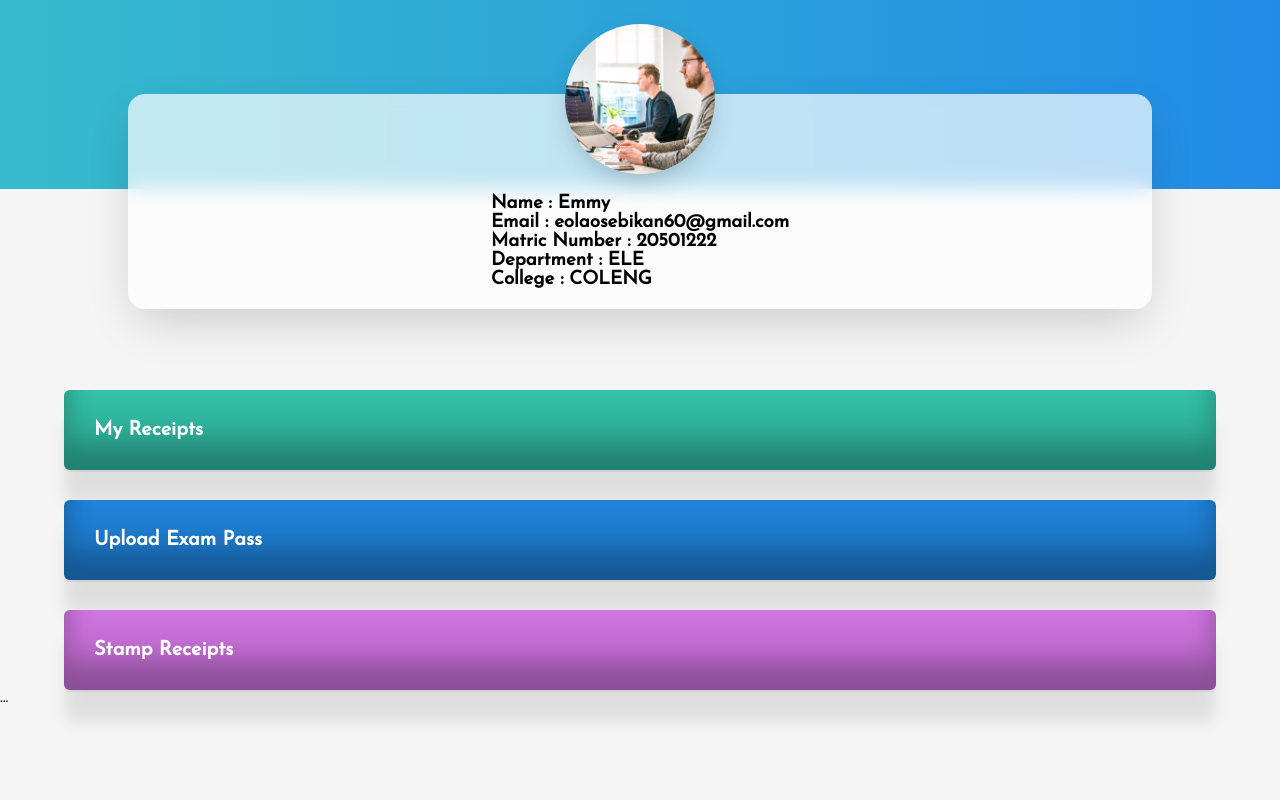
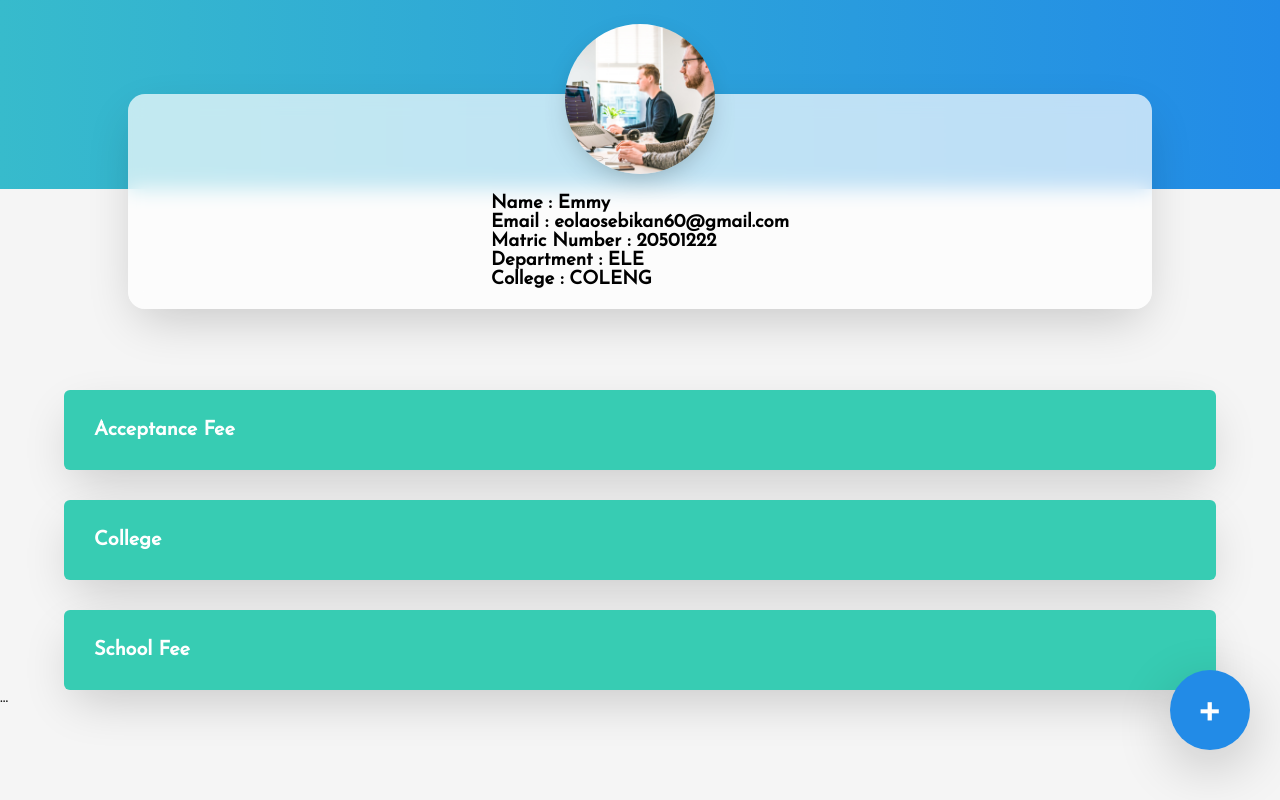
Before and after one commit to DevEmmy/Re-Store, a React (Create React App) app in the folder app/: page /my-receipts in a window 1280 px wide. Built offline with nearby package versions, Linux system fonts and the light colour scheme.

Commit message:
Updating files, 5:11, Feb 26

```diff
--- a/app/package.json
+++ b/app/package.json
@@ -8,6 +8,7 @@
     "@testing-library/user-event": "^13.2.1",
     "react": "^17.0.2",
     "react-dom": "^17.0.2",
+    "react-router-dom": "^6.2.1",
     "react-scripts": "5.0.0",
     "web-vitals": "^2.1.0",
     "yarn": "^1.22.17"
--- a/app/src/App.css
+++ b/app/src/App.css
@@ -83,3 +83,73 @@ body{
     margin-top: -90px;
     box-shadow: rgba(0, 0, 0, 0.3) 0px 10px 30px -10px;
 }
+
+/* Receipts Styles */
+.receipts_page{
+    display: grid;
+    grid-template-rows: 2fr;
+    gap: 50px;
+
+}
+
+.lists_of_receipts{
+    display: grid;
+    grid-template-rows: 2fr;
+    gap: 30px;
+    width: 90%;
+    margin: 4cm auto 0;
+}
+
+.receipt{
+    padding: 30px 30px;
+    color: white;
+    border-radius: 6px;
+    font-size: 17px;
+    box-shadow: rgba(0, 0, 0, 0.2) 0px 18px 50px -10px;
+    background:#37ccb3;
+}
+
+.add_icon{
+    position: fixed;
+    bottom: 50px;
+    right: 30px;
+    border-radius: 50%;
+    display: flex;
+    align-items: center;
+    justify-content: center;
+    background: #228be7;
+    color: white;
+    height: 80px;
+    width: 80px;
+    font-size: 50px;
+    box-shadow: 0 17px 56px rgba(0,0,0,0.2);
+}
+
+/* Exam Pass Styles */
+.exam_pass{
+    display: grid;
+    grid-template-rows: 2fr;
+    gap: 50px;
+
+}
+
+.lists_of_exam_pass{
+    display: grid;
+    grid-template-rows: 2fr;
+    gap: 30px;
+    width: 90%;
+    margin: 4cm auto 0;
+}
+
+.pass{
+    padding: 30px 30px;
+    color: white;
+    border-radius: 6px;
+    font-size: 17px;
+    box-shadow: rgba(0, 0, 0, 0.2) 0px 18px 50px -10px;
+    background:#37ccb3;
+}
+
+a{
+    text-decoration: none;
+}
--- a/app/src/App.js
+++ b/app/src/App.js
@@ -2,14 +2,45 @@ import './App.css';
 import Auth from './Components/Auth/Auth';
 import Register from "./Components/Auth/Register"
 import HomePage from './Components/HomePage';
-
+import MyReceipts from './Components/Pages/MyReceipts';
+import StampReceipts from './Components/Pages/StampReceipts';
+import UploadExamPass from './Components/Pages/UploadExamPass';
+import {
+  BrowserRouter as Router,
+  Routes,
+  Route,
+  Link,
+} from 'react-router-dom'
 
 function App() {
   return (
     <div className="App">
-		{/* <Register />
-    <Auth /> */}
-    <HomePage />
+      <Router>
+        <Routes>
+              <Route exact path='/' element={<Auth />} >
+              </Route>
+
+              <Route exact path='/register' element={<Register /> }>
+              </Route>
+              <Route exact path='/home' element={<HomePage /> }>
+              </Route>
+
+              <Route exact path='/upload-exam-pass' element={<UploadExamPass /> }>
+              </Route>
+
+
+              <Route exact path='/stamp-receipts' element={<StampReceipts /> }>
+              </Route>
+
+              <Route exact path='/my-receipts' element={<MyReceipts /> }>
+              </Route>
+
+            </Routes>
+      </Router>
+
+    {/* <MyReceipts />
+
+    <StampReceipts /> */}
     ...
       </div>
   );
--- a/app/src/Components/Auth/Auth.jsx
+++ b/app/src/Components/Auth/Auth.jsx
@@ -1,14 +1,20 @@
 import React from 'react'
 import './Auth.css'
+import {
+  Link
+} from 'react-router-dom'
+
 
 function Auth() {
   return (
     <div>
         <h1 className='login_head'> Login </h1>
 
-        <div className="register_social_btn">
-            Sign Up with Google
-        </div>
+        <Link to='/register'>
+            <div className="register_social_btn">
+                Sign Up with Google
+            </div>
+        </Link>
 
         <div className="login_social_btn">
             <p>I have an account, <span className="sign_in_btn">Sign In</span></p>
--- a/app/src/Components/HomePage.jsx
+++ b/app/src/Components/HomePage.jsx
@@ -1,5 +1,8 @@
 import React from 'react'
 import Profile from './Profile'
+import {
+    Link
+  } from 'react-router-dom'
 
 function HomePage() {
   return (
@@ -7,17 +10,24 @@ function HomePage() {
 
         <Profile />
         <div className="pages">
+
+            <Link to='/my-receipts'>
                 <div className="page_component page_1">
                     <h3>My Receipts</h3>
                 </div>
+            </Link>
 
+            <Link to='/upload-exam-pass'>
                 <div className="page_component page_2">
                     <h3>Upload Exam Pass</h3>
                 </div>
+            </Link>
 
+            <Link to='/stamp-receipts'>
             <div className="page_component page_3">
                 <h3>Stamp Receipts</h3>
             </div>
+            </Link>
         </div>
 
     </div>
--- a/app/src/Components/Pages/MyReceipts.jsx
+++ b/app/src/Components/Pages/MyReceipts.jsx
@@ -1,8 +1,29 @@
 import React from 'react'
+import Profile from '../Profile'
 
 function MyReceipts() {
   return (
-    <div>MyReceipts</div>
+    <div className='receipts_page'>
+      <Profile />
+
+      <div className="lists_of_receipts">
+        <div className="receipt">
+          <h3>Acceptance Fee </h3>
+        </div>
+
+        <div className="receipt">
+        <h3>College </h3>
+        </div>
+
+        <div className="receipt">
+        <h3>School Fee </h3>
+        </div>
+      </div>
+
+      <div className="add_icon">
+        +
+      </div>
+    </div>
   )
 }
 
--- a/app/src/Components/Pages/StampReceipts.jsx
+++ b/app/src/Components/Pages/StampReceipts.jsx
@@ -2,7 +2,12 @@ import React from 'react'
 
 function StampReceipts() {
   return (
-    <div>StampReceipts</div>
+    <div>
+        <h3>Stamp Receipt</h3>
+    <div className="add_icon">
+        +
+      </div>
+    </div>
   )
 }
 
--- a/app/src/Components/Pages/UploadExamPass.jsx
+++ b/app/src/Components/Pages/UploadExamPass.jsx
@@ -1,8 +1,31 @@
 import React from 'react'
+import Profile from '../Profile'
 
 function UploadExamPass() {
   return (
-    <div>UploadExamPass</div>
+    <div className='exam_pass'>
+      <Profile />
+
+      <div className="lists_of_exam_pass">
+        <div className="pass">
+          <h3>First Semester 100L</h3>
+        </div>
+
+        <div className="pass">
+        <h3>Seconf Semester 100L </h3>
+        </div>
+
+        <div className="pass">
+        <h3>First Semester 200L</h3>
+        </div>
+      </div>
+
+
+      <div className="add_icon">
+        +
+      </div>
+
+    </div>
   )
 }
 
```
Also changed, not shown: 1 other file (tests, documents, lock files or other folders). Lines whose indentation alone changed are shown as unchanged.
